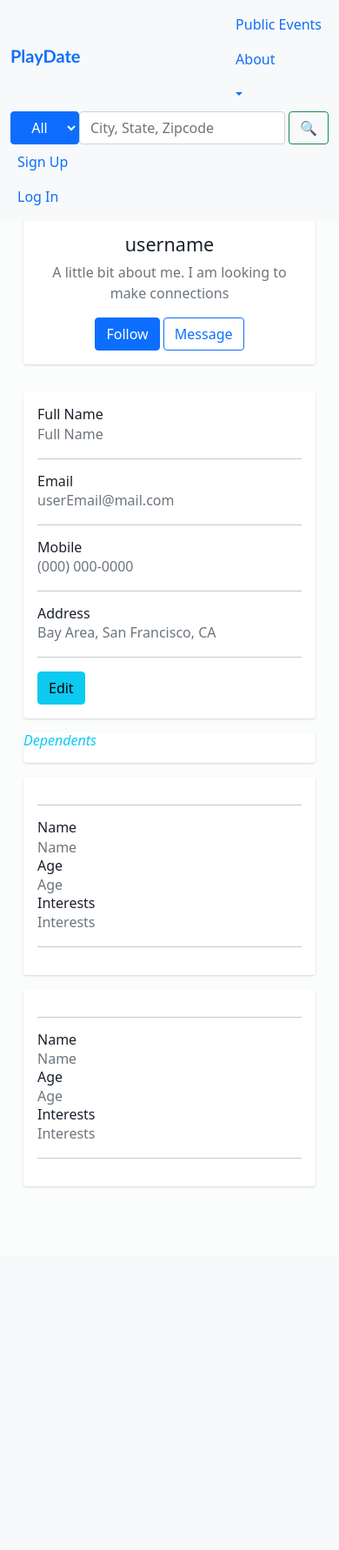
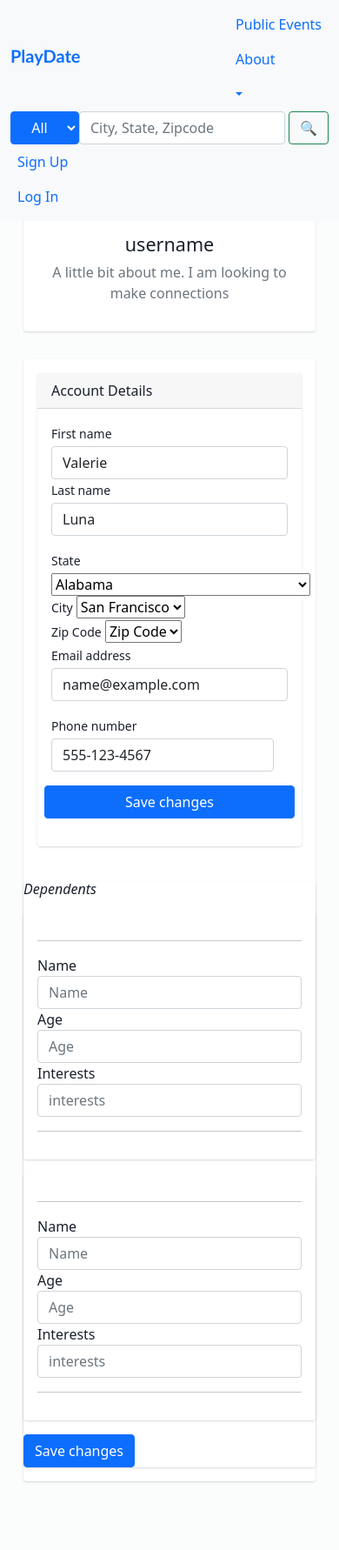
Before and after one commit to soujanyanayak/PlayDate, a Django app: page /profile/ in a window 390 px wide. Shown: the whole page at 87% size. Before the commit the page ends 1365 px from the top, so only its background shows below. Run offline with Django 4.2, Linux system fonts and the light colour scheme; parts of the project's set-up code (start-up, migrations or seed data) failed here and were passed over; some libraries are stand-ins or nearby versions; grey boxes are pictures that could not be loaded.

Commit message:
7/19/22 - Profile page changes (Martin)

```diff
--- a/application/PlayDate/home/templates/profilePage.html
+++ b/application/PlayDate/home/templates/profilePage.html
@@ -2,10 +2,12 @@
 {% load static %}
 <!DOCTYPE html>
 <html lang="en">
+
 <head>
   <meta charset="UTF-8" />
   <title>Profile Page</title>
 </head>
+
 <body>
   {% block content %}
   {% if user.is_authenticated %}
@@ -39,13 +41,12 @@
         <div class="card">
           <div class="card-body">
             <div class="d-flex flex-column align-items-center text-center">
-                        <img src="https://bootdey.com/img/Content/avatar/avatar7.png" alt="Admin" class="rounded-circle" width="150">
+              <img src="https://bootdey.com/img/Content/avatar/avatar7.png" alt="Admin" class="rounded-circle"
+                width="150">
               <div class="mt-3">
                 <h4>username</h4>
 
                 <p class="text-muted font-size-sm">A little bit about me. I am looking to make connections</p>
-                          <button class="btn btn-primary">Follow</button>
-                          <button class="btn btn-outline-primary">Message</button>
               </div>
             </div>
           </div>
@@ -60,73 +61,169 @@
         <div class="card mb-3">
           <div class="card-body">
             <div class="row">
-                        <div class="col-sm-3">
-                          <h6 class="mb-0">Full Name</h6>
+
+              <div class="col-xl-8">
+                <!-- Account details card-->
+                <div class="card mb-4">
+                  <div class="card-header">Account Details</div>
+                  <div class="card-body">
+                    <form>
+
+                      <!-- Form Row-->
+                      <div class="row gx-3 mb-3">
+                        <!-- Form Group (first name)-->
+                        <div class="col-md-6">
+                          <label class="small mb-1" for="inputFirstName">First name</label>
+                          <input class="form-control" id="inputFirstName" type="text"
+                            placeholder="Enter your first name" value="Valerie">
                         </div>
-                        <div class="col-sm-9 text-secondary">
-                          Full Name
+                        <!-- Form Group (last name)-->
+                        <div class="col-md-6">
+                          <label class="small mb-1" for="inputLastName">Last name</label>
+                          <input class="form-control" id="inputLastName" type="text" placeholder="Enter your last name"
+                            value="Luna">
                         </div>
                       </div>
-                      <hr>
-                      <div class="row">
-                        <div class="col-sm-3">
-                          <h6 class="mb-0">Email</h6>
+                      <!-- Form Row        -->
+                      <div class="row gx-3 mb-3">
+                        <!-- Form Group (organization name)-->
+
+                        <!-- Form  (State location)-->
+                        <div class="col-md-6">
+                          <label class="small mb-1" for="inputLocation">State</label>
+                          <select id="country-state" name="country-state">
+                            <option value="AL">Alabama</option>
+                            <option value="AK">Alaska</option>
+                            <option value="AS">American Samoa</option>
+                            <option value="AZ">Arizona</option>
+                            <option value="AR">Arkansas</option>
+                            <option value="UM-81">Baker Island</option>
+                            <option value="CA">California</option>
+                            <option value="CO">Colorado</option>
+                            <option value="CT">Connecticut</option>
+                            <option value="DE">Delaware</option>
+                            <option value="DC">District of Columbia</option>
+                            <option value="FL">Florida</option>
+                            <option value="GA">Georgia</option>
+                            <option value="GU">Guam</option>
+                            <option value="HI">Hawaii</option>
+                            <option value="UM-84">Howland Island</option>
+                            <option value="ID">Idaho</option>
+                            <option value="IL">Illinois</option>
+                            <option value="IN">Indiana</option>
+                            <option value="IA">Iowa</option>
+                            <option value="UM-86">Jarvis Island</option>
+                            <option value="UM-67">Johnston Atoll</option>
+                            <option value="KS">Kansas</option>
+                            <option value="KY">Kentucky</option>
+                            <option value="UM-89">Kingman Reef</option>
+                            <option value="LA">Louisiana</option>
+                            <option value="ME">Maine</option>
+                            <option value="MD">Maryland</option>
+                            <option value="MA">Massachusetts</option>
+                            <option value="MI">Michigan</option>
+                            <option value="UM-71">Midway Atoll</option>
+                            <option value="MN">Minnesota</option>
+                            <option value="MS">Mississippi</option>
+                            <option value="MO">Missouri</option>
+                            <option value="MT">Montana</option>
+                            <option value="UM-76">Navassa Island</option>
+                            <option value="NE">Nebraska</option>
+                            <option value="NV">Nevada</option>
+                            <option value="NH">New Hampshire</option>
+                            <option value="NJ">New Jersey</option>
+                            <option value="NM">New Mexico</option>
+                            <option value="NY">New York</option>
+                            <option value="NC">North Carolina</option>
+                            <option value="ND">North Dakota</option>
+                            <option value="MP">Northern Mariana Islands</option>
+                            <option value="OH">Ohio</option>
+                            <option value="OK">Oklahoma</option>
+                            <option value="OR">Oregon</option>
+                            <option value="UM-95">Palmyra Atoll</option>
+                            <option value="PA">Pennsylvania</option>
+                            <option value="PR">Puerto Rico</option>
+                            <option value="RI">Rhode Island</option>
+                            <option value="SC">South Carolina</option>
+                            <option value="SD">South Dakota</option>
+                            <option value="TN">Tennessee</option>
+                            <option value="TX">Texas</option>
+                            <option value="UM">United States Minor Outlying Islands</option>
+                            <option value="VI">United States Virgin Islands</option>
+                            <option value="UT">Utah</option>
+                            <option value="VT">Vermont</option>
+                            <option value="VA">Virginia</option>
+                            <option value="UM-79">Wake Island</option>
+                            <option value="WA">Washington</option>
+                            <option value="WV">West Virginia</option>
+                            <option value="WI">Wisconsin</option>
+                            <option value="WY">Wyoming</option>
+                          </select>
+
+                          <!-- Form  (City location)-->
+                          <div class="col-md-6">
+                            <label class="small mb-1" for="inputLocation">City</label>
+                            <select id="country-state" name="country-state">
+                              <option value="SFSU">San Francisco</option>
+                            </select>
                           </div>
-                        <div class="col-sm-9 text-secondary">
-                          userEmail@mail.com
+                          <!-- Form  (Zipcode location)-->
+                          <div class="col-md-6">
+                            <label class="small mb-1" for="inputLocation">Zip Code</label>
+                            <select id="zipcode" name="zipcode">
+                              <option value="zip">Zip Code</option>
+                            </select>
                           </div>
                         </div>
-                      <hr>
-                      <div class="row">
-                        <div class="col-sm-3">
-                          <h6 class="mb-0">Mobile</h6>
+                        <!-- Form Group (email address)-->
+                        <div class="mb-3">
+                          <label class="small mb-1" for="inputEmailAddress">Email address</label>
+                          <input class="form-control" id="inputEmailAddress" type="email"
+                            placeholder="Enter your email address" value="name@example.com">
                         </div>
-                        <div class="col-sm-9 text-secondary">
-                          (000) 000-0000
+                        <!-- Form Row-->
+                        <div class="row gx-3 mb-3">
+                          <!-- Form Group (phone number)-->
+                          <div class="col-md-6">
+                            <label class="small mb-1" for="inputPhone">Phone number</label>
+                            <input class="form-control" id="inputPhone" type="tel" placeholder="Enter your phone number"
+                              value="555-123-4567">
                           </div>
+
                         </div>
-                      <hr>
-                      <div class="row">
-                        <div class="col-sm-3">
-                          <h6 class="mb-0">Address</h6>
-                        </div>
-                        <div class="col-sm-9 text-secondary">
-                          Bay Area, San Francisco, CA
-                        </div>
-                      </div>
-                      <hr>
-                      <div class="row">
-                        <div class="col-sm-12">
-                          <a class="btn btn-info " href="profileEdit">Edit</a>
+                        <!-- Save changes button-->
+                        <button class="btn btn-primary" type="button">Save changes</button>
+                    </form>
                   </div>
                 </div>
               </div>
             </div>
-                  <div class="card mb-3">
-                    <h6 class="d-flex align-items-center mb-3"><i class="material-icons text-info mr-2">Dependents</i></h6>
           </div>
 
+        </div>
+        <!-- Dependents -->
+        <div class="card mb-3">
+          <h6 class="d-flex align-items-center mb-3"><i class="material-icons mr-2">Dependents</i></h6>
+          <form>
             <div class="row gutters-sm">
               <div class="col-sm-6 mb-3">
                 <div class="card h-100">
                   <div class="card-body">
                     <hr>
+                    <!-- dependent 1 -->
+
                     <div class="row">
-                            <div class="col-sm-3">
-                              <h6 class="mb-0">Name</h6>
+                      <div>
+                        <label class="mb-" for="dependentName">Name</label>
+                        <input class="form-control" id="dependentName" type="text" placeholder="Name" value="">
                       </div>
-                            <div class="col-sm-9 text-secondary">
-                              Name
+                      <div>
+                        <label class="mb-" for="dependentAge">Age</label>
+                        <input class="form-control" id="dependentAge" type="text" placeholder="Age" value="">
                       </div>
-                            <h6 class="mb-0">Age</h6>
-
-                            <div class="col-sm-9 text-secondary">
-                              Age
-                            </div>
-                            <h6 class="mb-0">Interests</h6>
-
-                            <div class="col-sm-9 text-secondary">
-                              Interests
+                      <div>
+                        <label class="mb-" for="dependentInterest">Interests</label>
+                        <input class="form-control" id="dependentInterest" type="text" placeholder="interests" value="">
                       </div>
                     </div>
                     <hr>
@@ -138,34 +235,27 @@
               <div class="card h-100">
                 <div class="card-body">
                   <hr>
+                  <!-- dependent 2 -->
                   <div class="row">
-                            <div class="col-sm-3">
-                              <h6 class="mb-0">Name</h6>
+                    <div>
+                      <label class="mb-" for="dependentName">Name</label>
+                      <input class="form-control" id="dependentName" type="text" placeholder="Name" value="">
                     </div>
-                            <div class="col-sm-9 text-secondary">
-                              Name
+                    <div>
+                      <label class="mb-" for="dependentAge">Age</label>
+                      <input class="form-control" id="dependentAge" type="text" placeholder="Age" value="">
                     </div>
-                            <h6 class="mb-0">Age</h6>
-
-                            <div class="col-sm-9 text-secondary">
-                              Age
-                            </div>
-                            <h6 class="mb-0">Interests</h6>
-
-                            <div class="col-sm-9 text-secondary">
-                              Interests
+                    <div>
+                      <label class="mb-" for="dependentInterest">Interests</label>
+                      <input class="form-control" id="dependentInterest" type="text" placeholder="interests" value="">
                     </div>
                   </div>
                   <hr>
                 </div>
               </div>
             </div>
-                  </div>
-
-
-
-                </div>
-              </div>
+            <button class="btn btn-primary" type="button">Save changes</button>
+          </form>
 
         </div>
       </div>
@@ -175,17 +265,19 @@
 
 </script>
 <style>
-body{
-    margin-top:20px;
+  body {
+    margin-top: 20px;
     color: #1a202c;
     text-align: left;
     background-color: #fbfcfc;
   }
+
   .main-body {
     padding: 15px;
   }
+
   .card {
-    box-shadow: 0 1px 3px 0 rgba(0,0,0,.1), 0 1px 2px 0 rgba(0,0,0,.06);
+    box-shadow: 0 1px 3px 0 rgba(0, 0, 0, .1), 0 1px 2px 0 rgba(0, 0, 0, .06);
   }
 
   .card {
@@ -196,7 +288,7 @@ body{
     word-wrap: break-word;
     background-color: #fff;
     background-clip: border-box;
-    border: 0 solid rgba(0,0,0,.125);
+    border: 0 solid rgba(0, 0, 0, .125);
     border-radius: .25rem;
   }
 
@@ -211,22 +303,26 @@ body{
     margin-left: -8px;
   }
 
-.gutters-sm>.col, .gutters-sm>[class*=col-] {
+  .gutters-sm>.col,
+  .gutters-sm>[class*=col-] {
     padding-right: 8px;
     padding-left: 8px;
   }
-.mb-3, .my-3 {
-    margin-bottom: 1rem!important;
+
+  .mb-3,
+  .my-3 {
+    margin-bottom: 1rem !important;
   }
 
   .bg-gray-300 {
-    background-color: #7ecae6;
-}
-.h-100 {
-    height: 100%!important;
-}
-.shadow-none {
-    box-shadow: none!important;
+    background-color: #18191a;
   }
 
+  .h-100 {
+    height: 100% !important;
+  }
+
+  .shadow-none {
+    box-shadow: none !important;
+  }
 </style>
```
Lines whose indentation alone changed are shown as unchanged.
